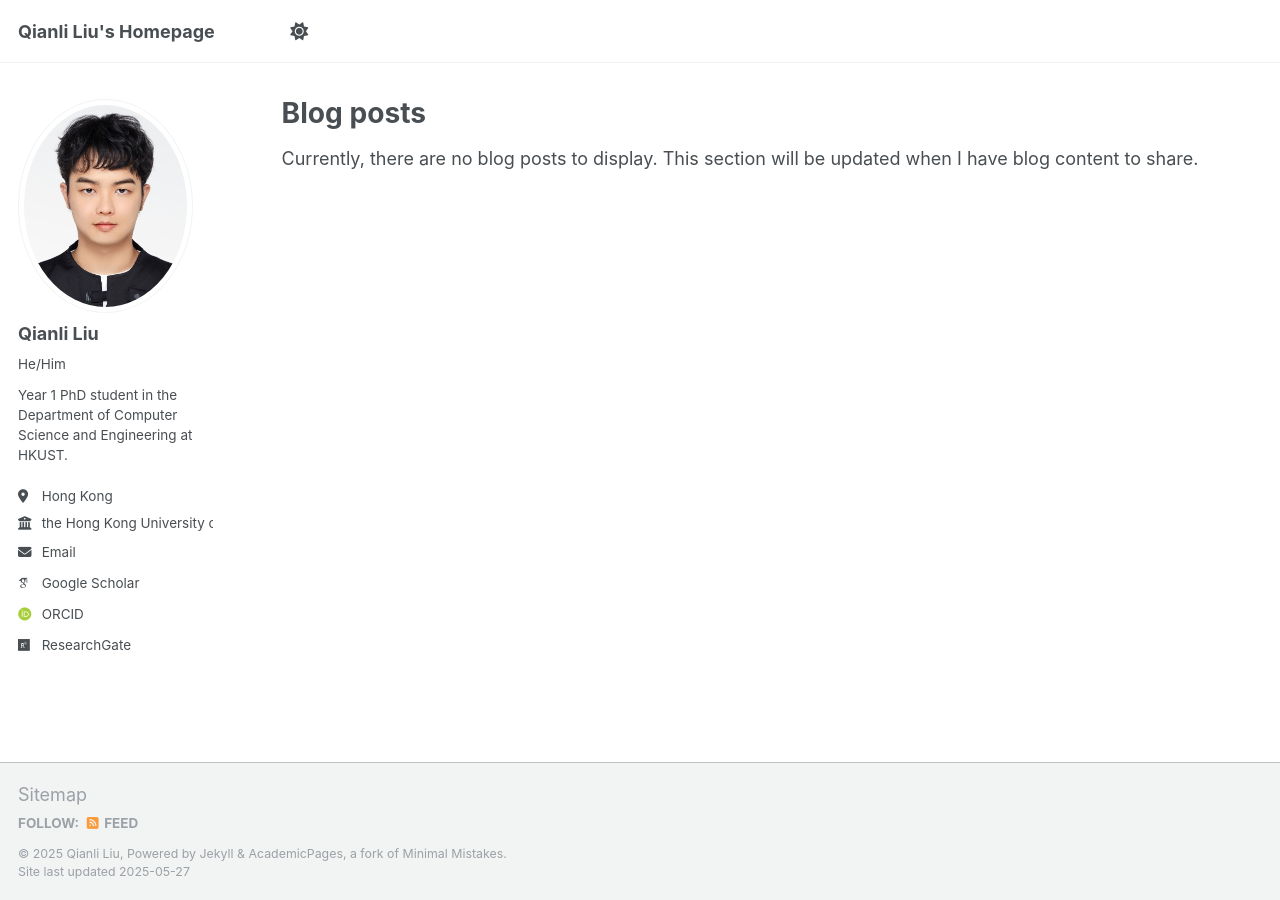
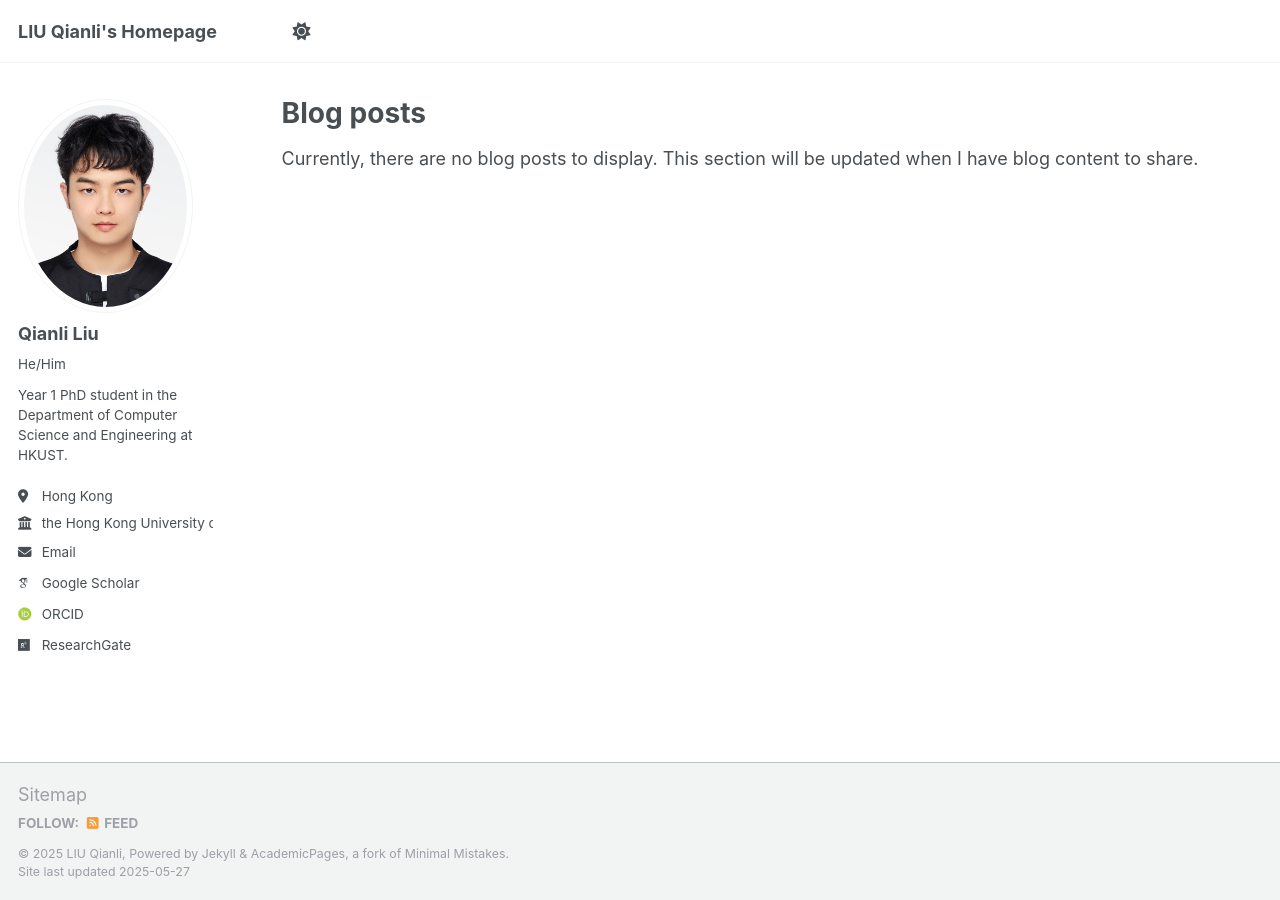
Before and after one commit to Liu-KM/liu-km.github.io, a Jekyll site: the page built from _pages/year-archive.html, in a window 1280 px wide. Built offline with Jekyll 4.4.1, drawn with Linux system fonts in a browser that asks for light colours; some web fonts are replaced.

Commit message:
update about

```diff
--- a/_config.yml
+++ b/_config.yml
@@ -9,9 +9,9 @@
 # Basic Site Settings
 locale                   : "en-US"
 site_theme               : "default"
-title                    : "Qianli Liu's Homepage"
+title                    : "LIU Qianli's Homepage"
 title_separator          : "-"
-name                     : &name "Qianli Liu"
+name                     : &name "LIU Qianli"
 description              : &description "personal description"
 url                      : https://liu-km.github.io # the base hostname & protocol for your site e.g. "https://[your GitHub username].github.io" or if you already have some other page hosted on Github then use "https://[your GitHub username].github.io/[Your Repo Name]"
 # baseurl                  : "" # the subpath of your site, e.g. "/blog"
```
